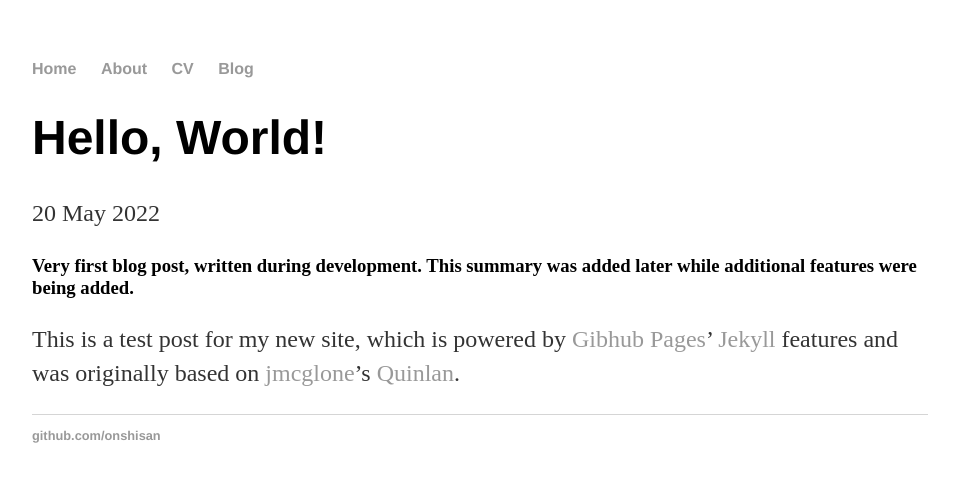
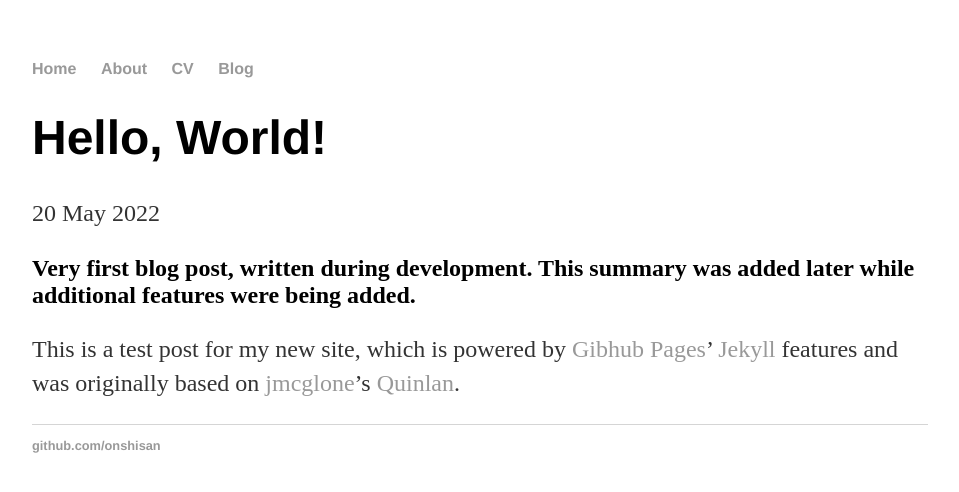
Before and after one commit to onshisan/onshisan.github.io, a Jekyll site: the page built from _posts/2022-05-20-Hello-World.md, in a window 1280 px wide. Shown: the top 492 px of the page, without its empty margins (160-1119 px from the left). Built offline with Jekyll 4.4.1, drawn with Linux system fonts in a browser that asks for light colours.

Commit message:
Update post.html

```diff
--- a/_layouts/post.html
+++ b/_layouts/post.html
@@ -3,7 +3,7 @@ layout: default
 ---
 <h1>{{ page.title }}</h1>
 <p class="meta">{{ page.date | date_to_string }}</p>
-<h3>{{ page.summary }}</h3>
+<h2>{{ page.summary }}</h2>
 <div class="post">
   {{ content }}
 </div>
```
